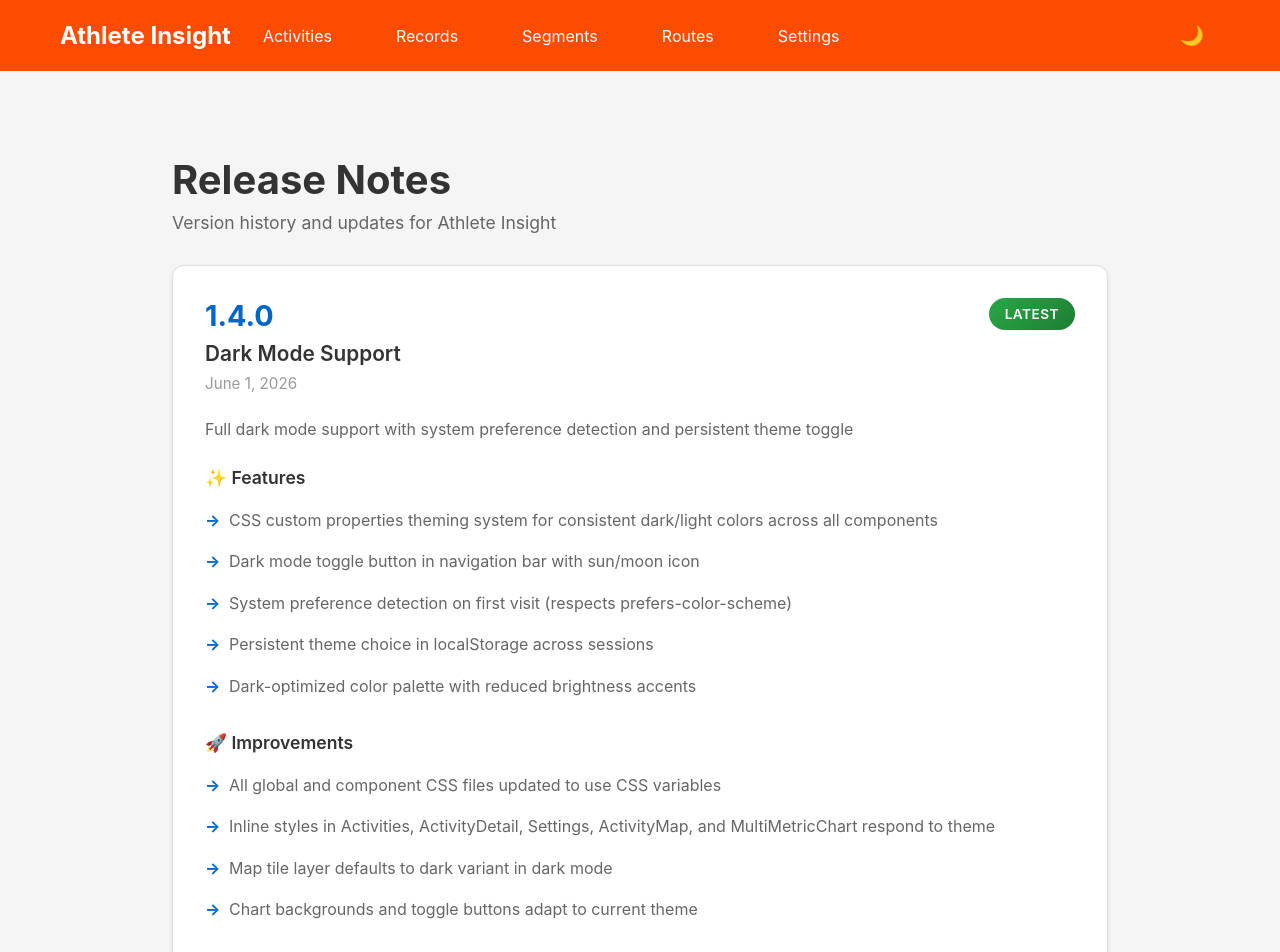
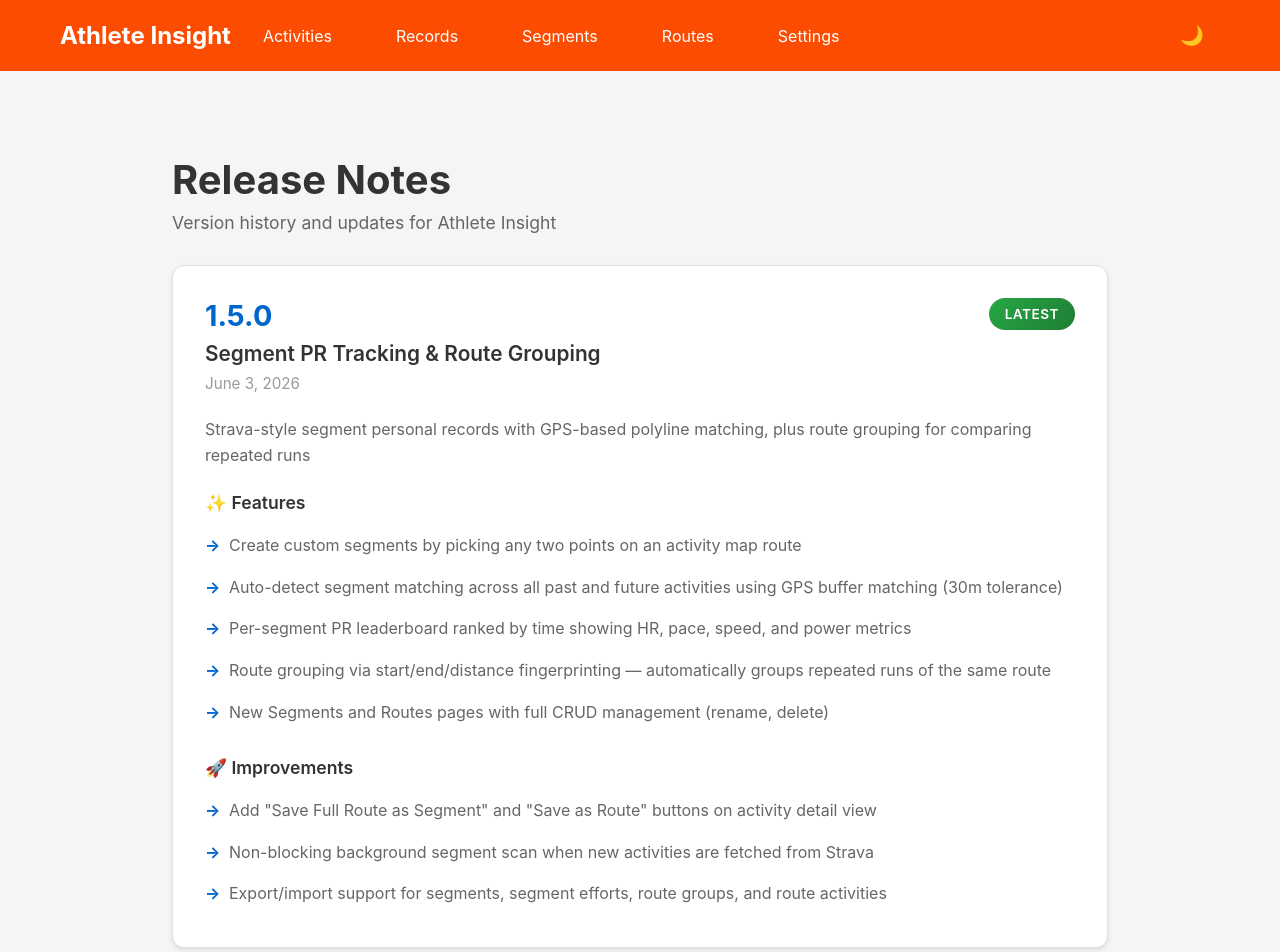
Before and after one commit to AhmadZuhdi/athlete-insigh-web, a React (Create React App) app: page /#/release-notes in a window 1280 px wide. Shown: the top 952 px of the page. Built offline with nearby package versions, Linux system fonts and the light colour scheme.

Commit message:
docs: add v1.5.0 release notes for segment PR tracking

```diff
--- a/src/components/ReleaseNotes.tsx
+++ b/src/components/ReleaseNotes.tsx
@@ -14,6 +14,24 @@
 
 const ReleaseNotes: React.FC = () => {
   const releases: Release[] = [
+    {
+      version: '1.5.0',
+      date: 'June 3, 2026',
+      title: 'Segment PR Tracking & Route Grouping',
+      description: 'Strava-style segment personal records with GPS-based polyline matching, plus route grouping for comparing repeated runs',
+      features: [
+        'Create custom segments by picking any two points on an activity map route',
+        'Auto-detect segment matching across all past and future activities using GPS buffer matching (30m tolerance)',
+        'Per-segment PR leaderboard ranked by time showing HR, pace, speed, and power metrics',
+        'Route grouping via start/end/distance fingerprinting — automatically groups repeated runs of the same route',
+        'New Segments and Routes pages with full CRUD management (rename, delete)'
+      ],
+      improvements: [
+        'Add "Save Full Route as Segment" and "Save as Route" buttons on activity detail view',
+        'Non-blocking background segment scan when new activities are fetched from Strava',
+        'Export/import support for segments, segment efforts, route groups, and route activities'
+      ]
+    },
     {
       version: '1.4.0',
       date: 'June 1, 2026',
```
